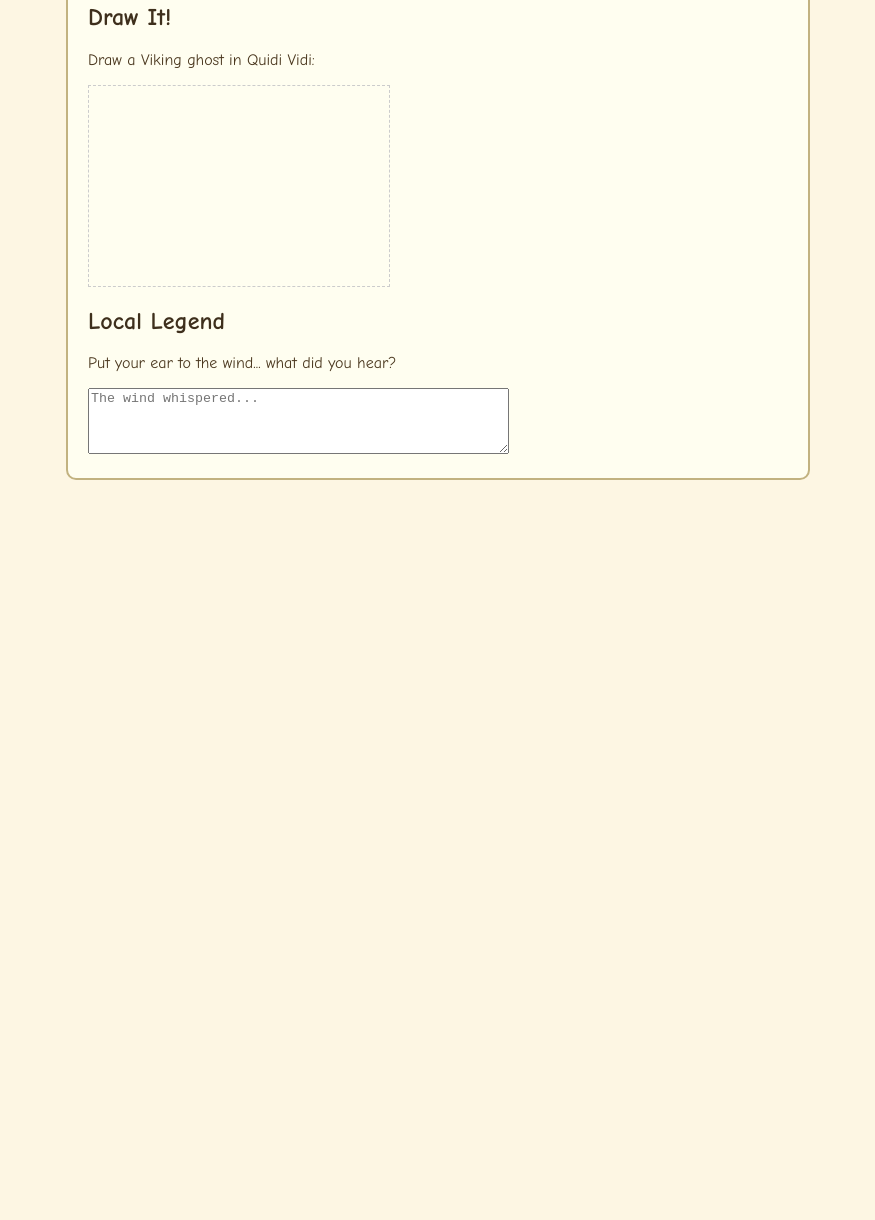
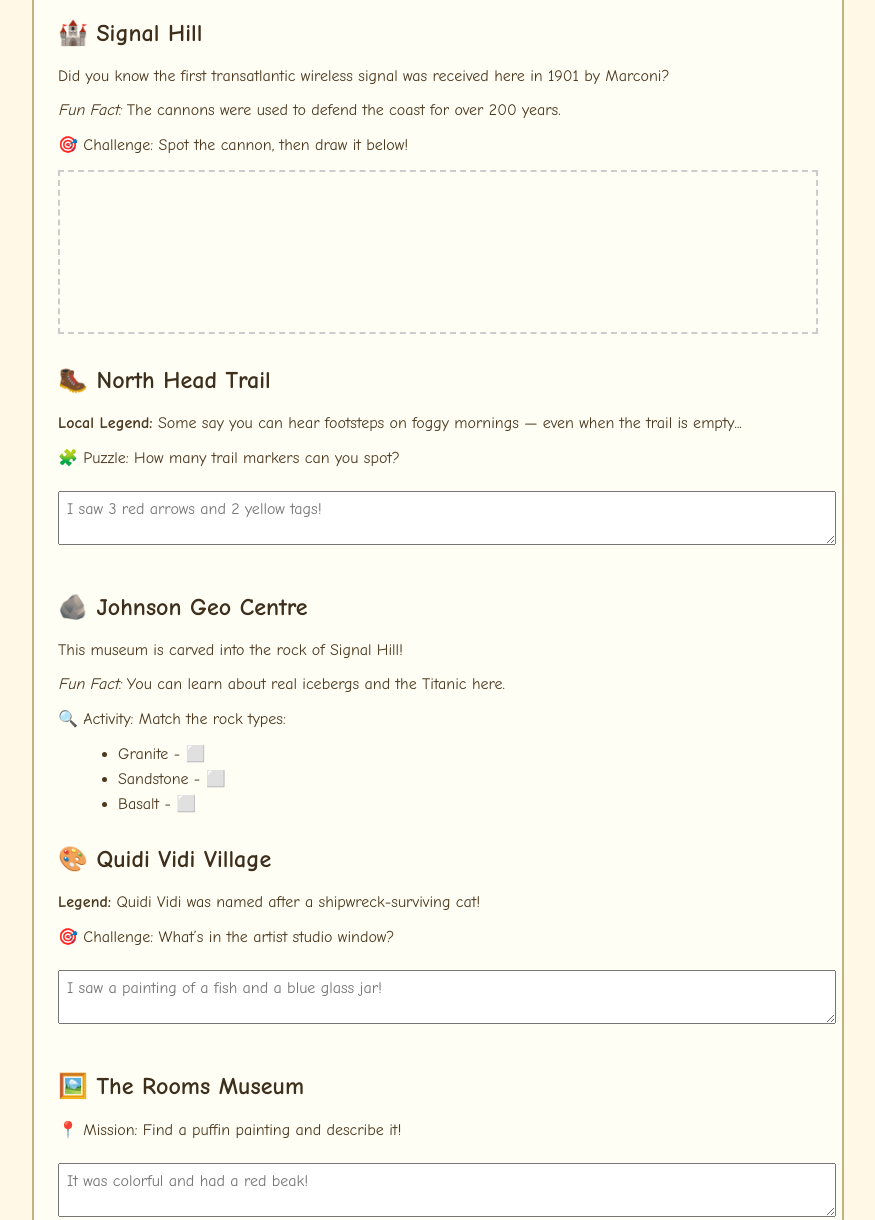
Before and after one commit to djflorence/owens-journal-app, a plain HTML site: page index.html in a window 1280 px wide. Shown: the part 350-1570 px from the top of the page, without its empty margins (202-1077 px from the left). Before the commit the page ends 858 px from the top, so only its background shows below. Drawn offline with Linux system fonts and the light colour scheme.

Commit message:
Add files via upload

```diff
--- a/index.html
+++ b/index.html
@@ -2,14 +2,15 @@
 <!DOCTYPE html>
 <html lang="en">
 <head>
-  <meta charset="UTF-8">
-  <meta name="viewport" content="width=device-width, initial-scale=1.0">
+  <meta charset="UTF-8" />
+  <meta name="viewport" content="width=device-width, initial-scale=1.0"/>
   <title>Owen's Adventure Journal - June 19</title>
-  <link rel="stylesheet" href="style.css">
+  <link rel="stylesheet" href="style.css" />
 </head>
 <body>
   <main>
     <h1>🧭 Owen's Adventure Journal – June 19</h1>
+
     <section>
       <h2>Mission Objectives</h2>
       <ul>
@@ -21,15 +22,56 @@
         <li>☐ Favorite flower at the Botanical Garden</li>
       </ul>
     </section>
+
     <section>
-      <h2>Draw It!</h2>
-      <p>Draw a Viking ghost in Quidi Vidi:</p>
-      <div style="border:1px dashed #ccc; width:300px; height:200px;"></div>
+      <h2>🏰 Signal Hill</h2>
+      <p>Did you know the first transatlantic wireless signal was received here in 1901 by Marconi?</p>
+      <p><em>Fun Fact:</em> The cannons were used to defend the coast for over 200 years.</p>
+      <p>🎯 Challenge: Spot the cannon, then draw it below!</p>
+      <div class="drawing-box"></div>
     </section>
+
     <section>
-      <h2>Local Legend</h2>
-      <p>Put your ear to the wind... what did you hear?</p>
-      <textarea rows="4" cols="50" placeholder="The wind whispered..."></textarea>
+      <h2>🥾 North Head Trail</h2>
+      <p><strong>Local Legend:</strong> Some say you can hear footsteps on foggy mornings — even when the trail is empty...</p>
+      <p>🧩 Puzzle: How many trail markers can you spot?</p>
+      <textarea placeholder="I saw 3 red arrows and 2 yellow tags!"></textarea>
+    </section>
+
+    <section>
+      <h2>🪨 Johnson Geo Centre</h2>
+      <p>This museum is carved into the rock of Signal Hill!</p>
+      <p><em>Fun Fact:</em> You can learn about real icebergs and the Titanic here.</p>
+      <p>🔍 Activity: Match the rock types:</p>
+      <ul>
+        <li>Granite - ⬜</li>
+        <li>Sandstone - ⬜</li>
+        <li>Basalt - ⬜</li>
+      </ul>
+    </section>
+
+    <section>
+      <h2>🎨 Quidi Vidi Village</h2>
+      <p><strong>Legend:</strong> Quidi Vidi was named after a shipwreck-surviving cat!</p>
+      <p>🎯 Challenge: What’s in the artist studio window?</p>
+      <textarea placeholder="I saw a painting of a fish and a blue glass jar!"></textarea>
+    </section>
+
+    <section>
+      <h2>🖼️ The Rooms Museum</h2>
+      <p>📍 Mission: Find a puffin painting and describe it!</p>
+      <textarea placeholder="It was colorful and had a red beak!"></textarea>
+      <p>✏️ Sketch your favorite piece of art:</p>
+      <div class="drawing-box"></div>
+    </section>
+
+    <section>
+      <h2>🌸 Botanical Garden</h2>
+      <p>Butterflies love native flowers like lupine and fireweed.</p>
+      <p>🌼 Draw your favorite flower:</p>
+      <div class="drawing-box"></div>
+      <p>What was it called?</p>
+      <input type="text" placeholder="Lupine? Rose? Purple Daisy?" />
     </section>
   </main>
 </body>
--- a/style.css
+++ b/style.css
@@ -1,21 +1,40 @@
 
 body {
-  background: #fdf6e3;
+  background: #fff8e7;
   font-family: 'Comic Sans MS', cursive, sans-serif;
   color: #4b381f;
   padding: 20px;
 }
 main {
-  max-width: 700px;
+  max-width: 760px;
   margin: auto;
-  background: #fffef0;
+  background: #fffef5;
   border: 2px solid #c2b280;
-  padding: 20px;
-  border-radius: 10px;
+  padding: 24px;
+  border-radius: 12px;
 }
 h1, h2 {
   color: #3e2f1c;
 }
+ul {
+  margin-left: 20px;
+}
 ul li {
-  margin-bottom: 8px;
+  margin-bottom: 6px;
 }
+section {
+  margin-top: 32px;
+}
+textarea, input {
+  width: 100%;
+  margin-top: 8px;
+  margin-bottom: 12px;
+  padding: 8px;
+  font-family: inherit;
+  font-size: 1rem;
+}
+.drawing-box {
+  height: 160px;
+  border: 2px dashed #ccc;
+  margin-top: 10px;
+}
```
